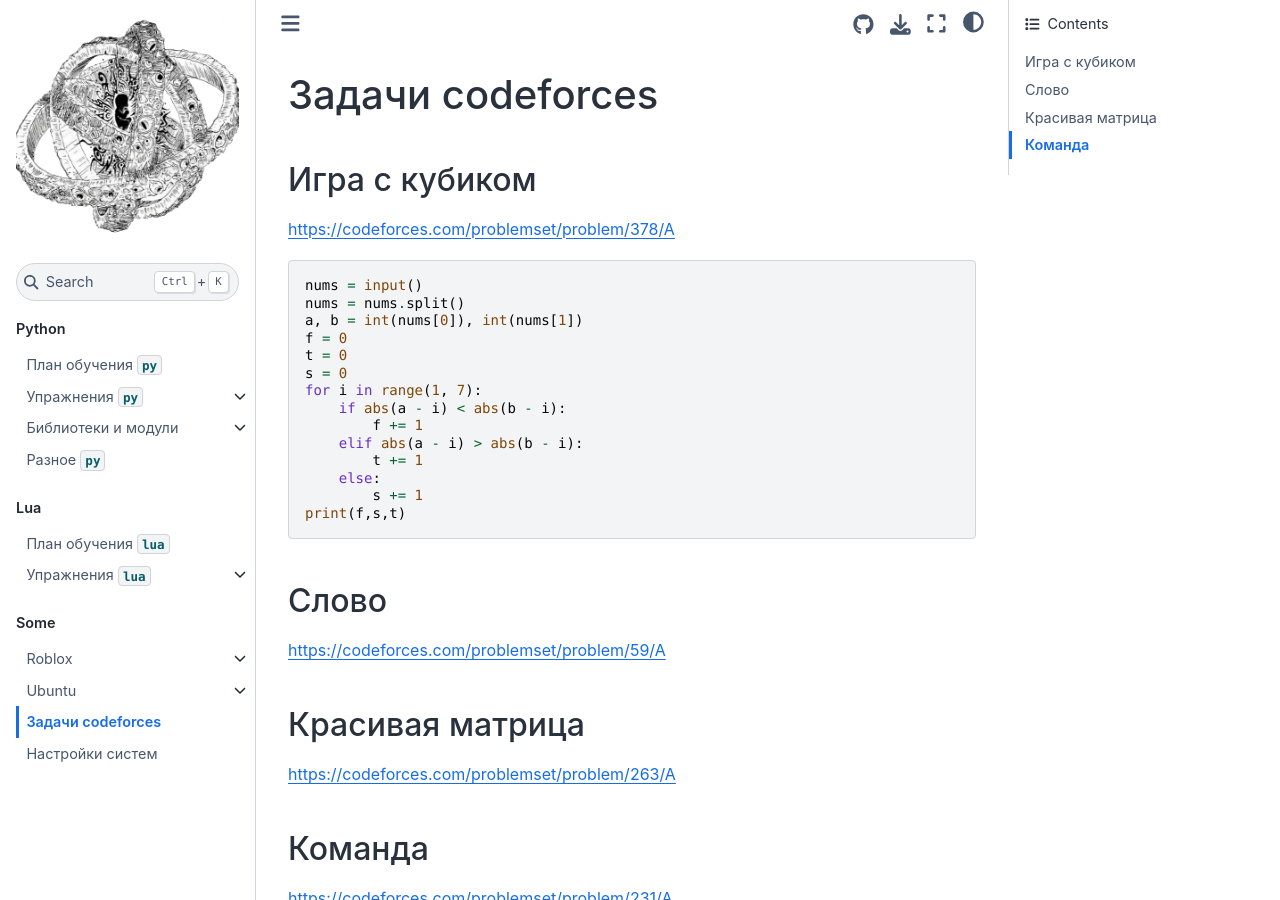
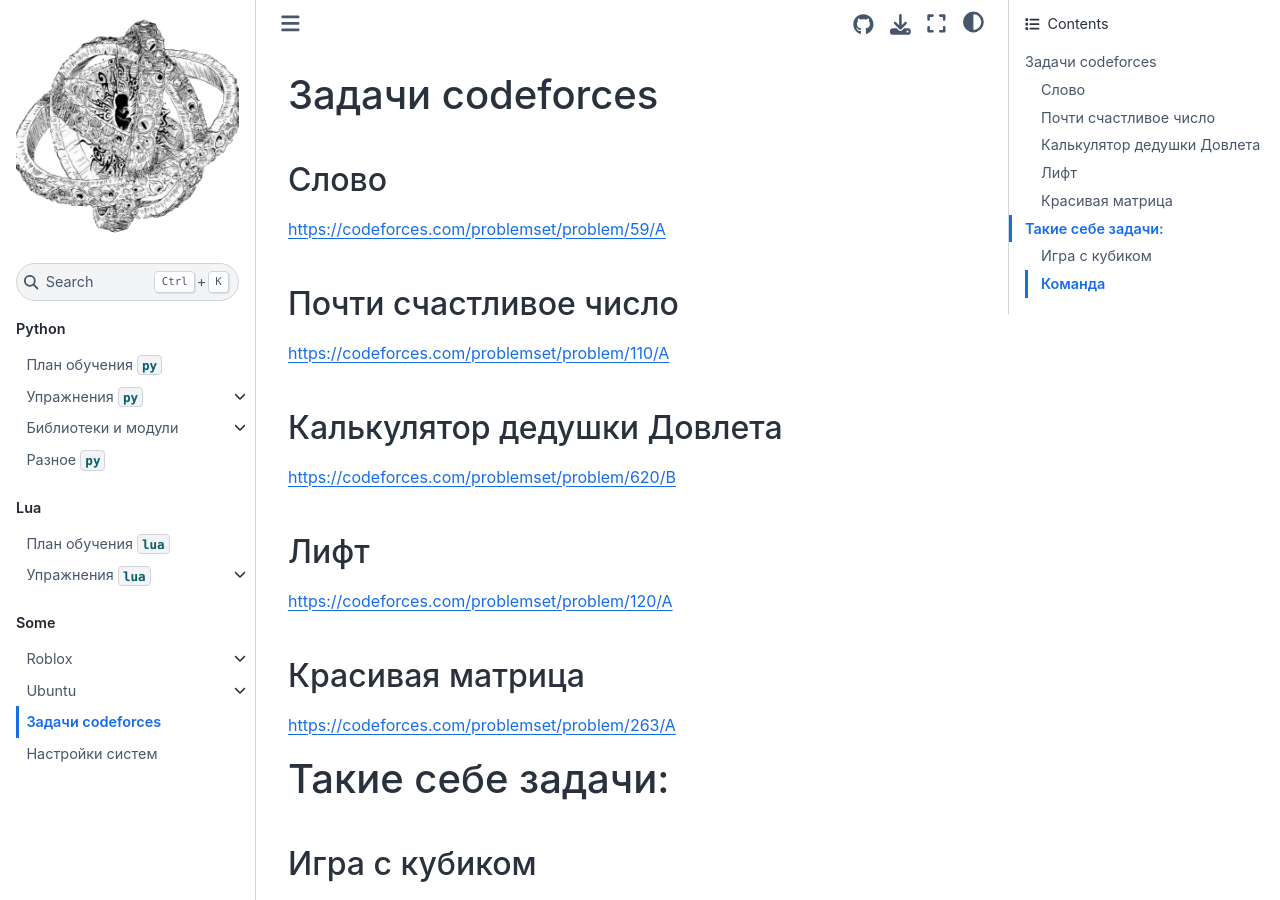
Before and after one commit to your-teach/faithpages, a Jupyter Book: the page built from Some/codeforces.md, in a window 1280 px wide and 900 px high. Built offline with Jupyter Book 1.0.4 settings and Sphinx 7.4.7 and the Sphinx Book theme 1.1.4, drawn with Linux system fonts in a browser that asks for light colours; pages that are not in the unit, such as notebooks, are missing from menus.

Commit message:
new content

```diff
--- a/Some/codeforces.md
+++ b/Some/codeforces.md
@@ -1,4 +1,22 @@
 # Задачи codeforces
+
+## Слово
+https://codeforces.com/problemset/problem/59/A
+
+## Почти счастливое число
+https://codeforces.com/problemset/problem/110/A
+
+## Калькулятор дедушки Довлета
+https://codeforces.com/problemset/problem/620/B
+
+## Лифт
+https://codeforces.com/problemset/problem/120/A
+
+## Красивая матрица
+https://codeforces.com/problemset/problem/263/A
+
+
+# Такие себе задачи:
 ## Игра с кубиком
 https://codeforces.com/problemset/problem/378/A
 
```
Also changed, not shown: other parts of Some/codeforces.md (+0 -6 lines).
